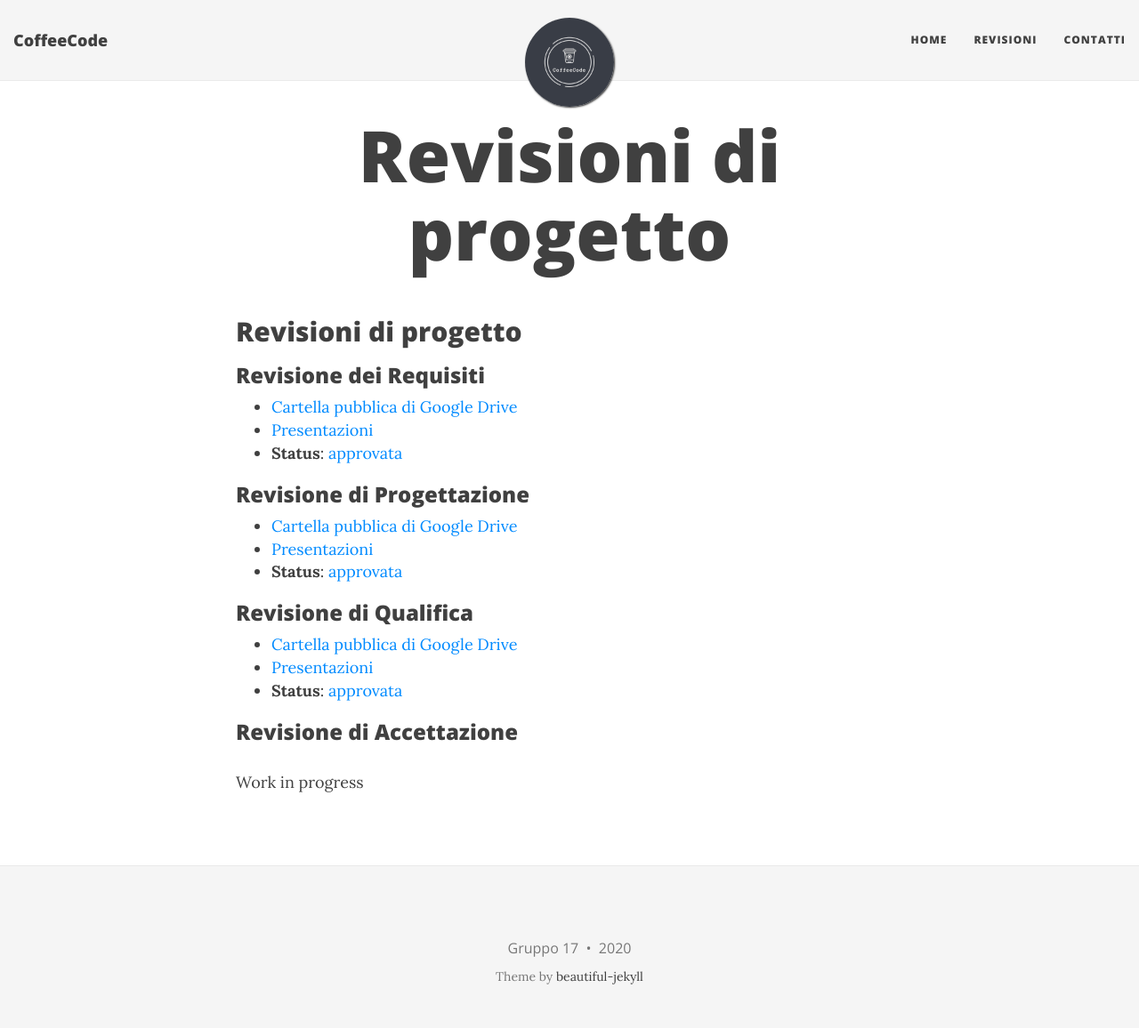
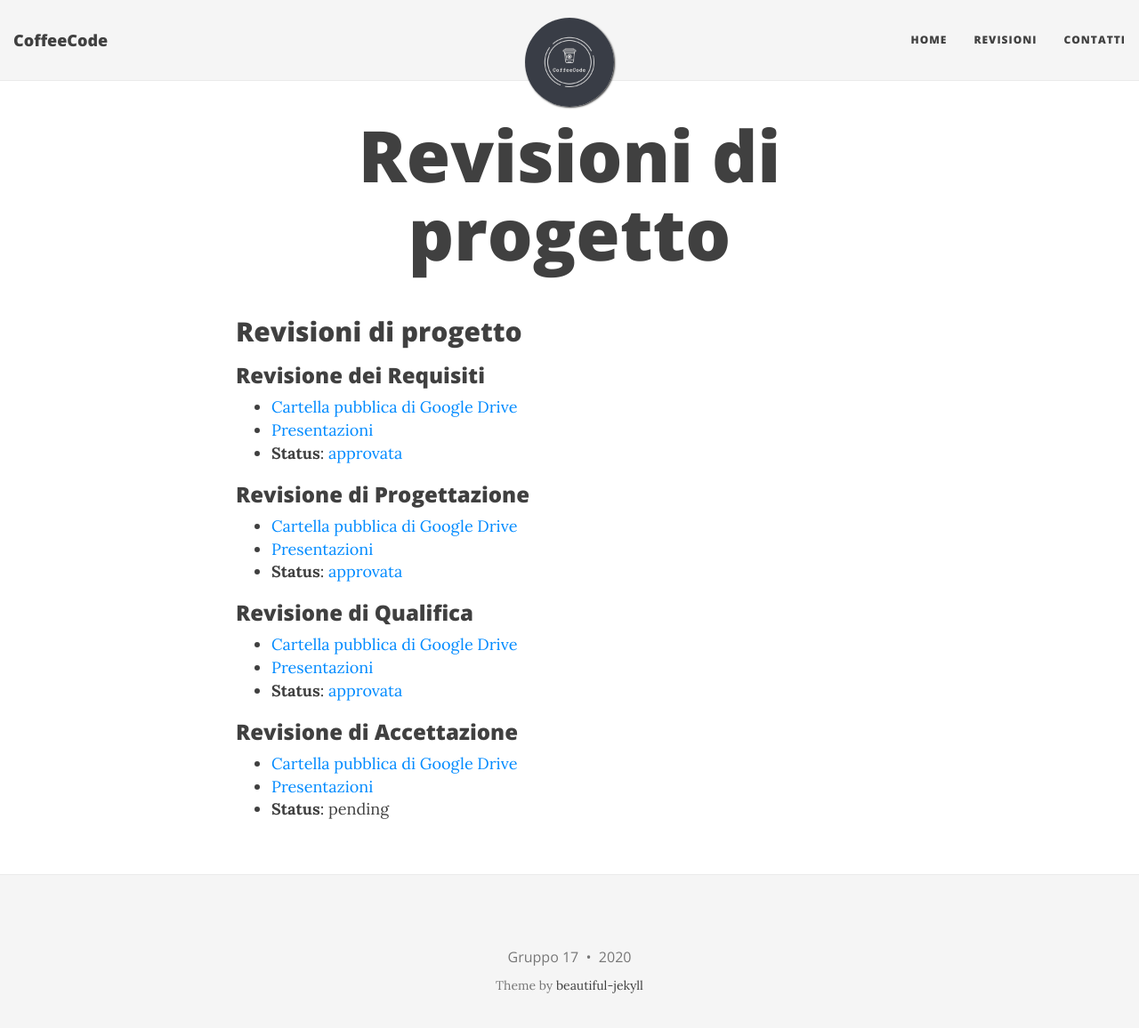
Before and after one commit to CoffeeCodeSWE/swe-site, a Jekyll site: the page built from revisioni.md, in a window 1280 px wide and 1169 px high. Shown: the top 1156 px of the window at 89% size. Built offline with Jekyll 4.4.1, drawn with Linux system fonts in a browser that asks for light colours; nearby versions of some CDN libraries; our own code applies the rules of GitHub Pages for plain Markdown files.

Commit message:
Update revisioni.md

```diff
--- a/revisioni.md
+++ b/revisioni.md
@@ -20,4 +20,6 @@
 
 ### Revisione di Accettazione
 
-Work in progress
+- [Cartella pubblica di Google Drive](https://drive.google.com/drive/folders/1TtvOq_HAyzwm9sNtB1VLMktZ8zkkoviY?usp=sharing)
+- [Presentazioni](https://drive.google.com/drive/folders/1TPet3KwFhcZ3AIuNYPeLFPSxbx9hIlRs?usp=sharing)
+- **Status**: pending
```
